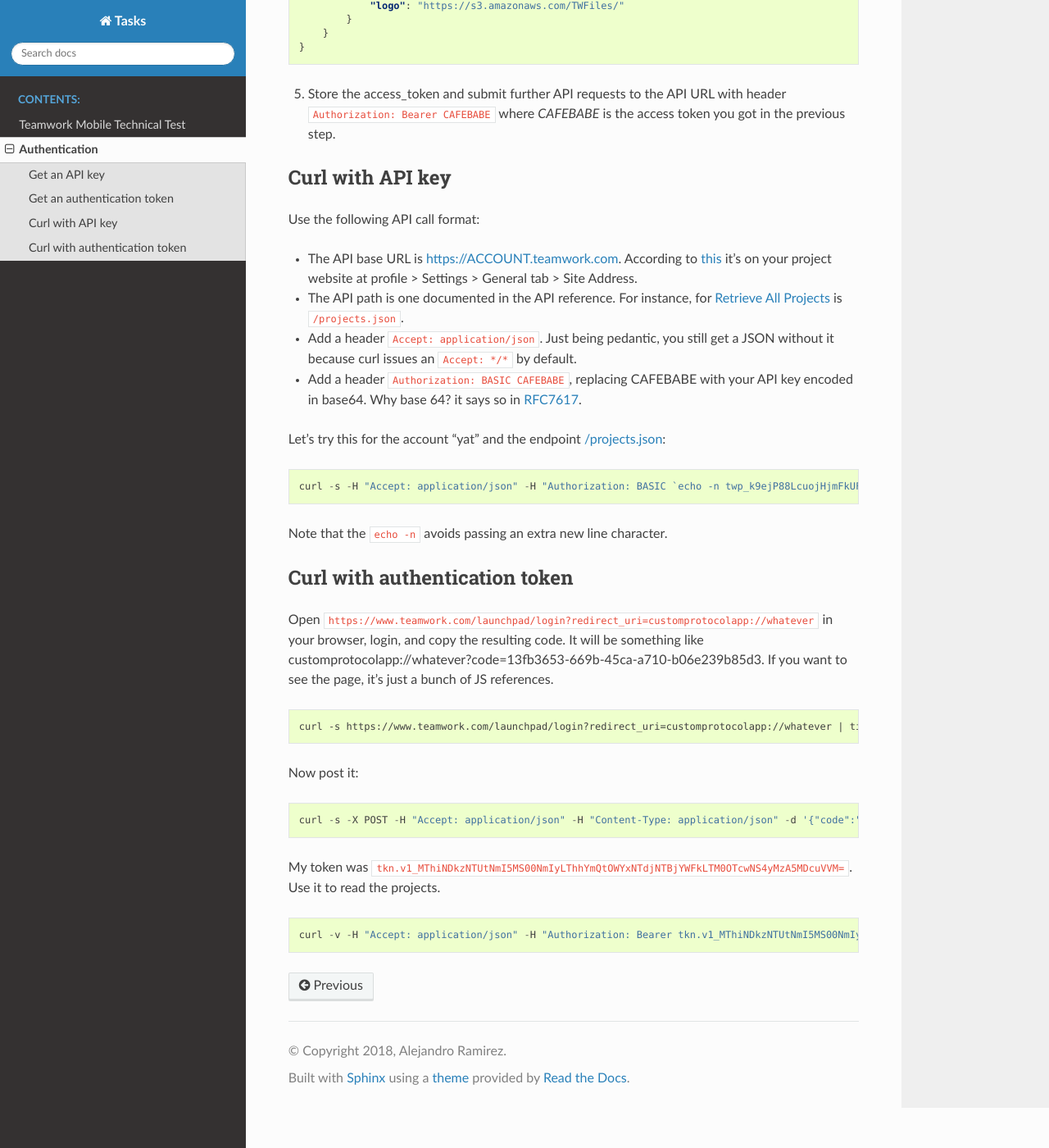
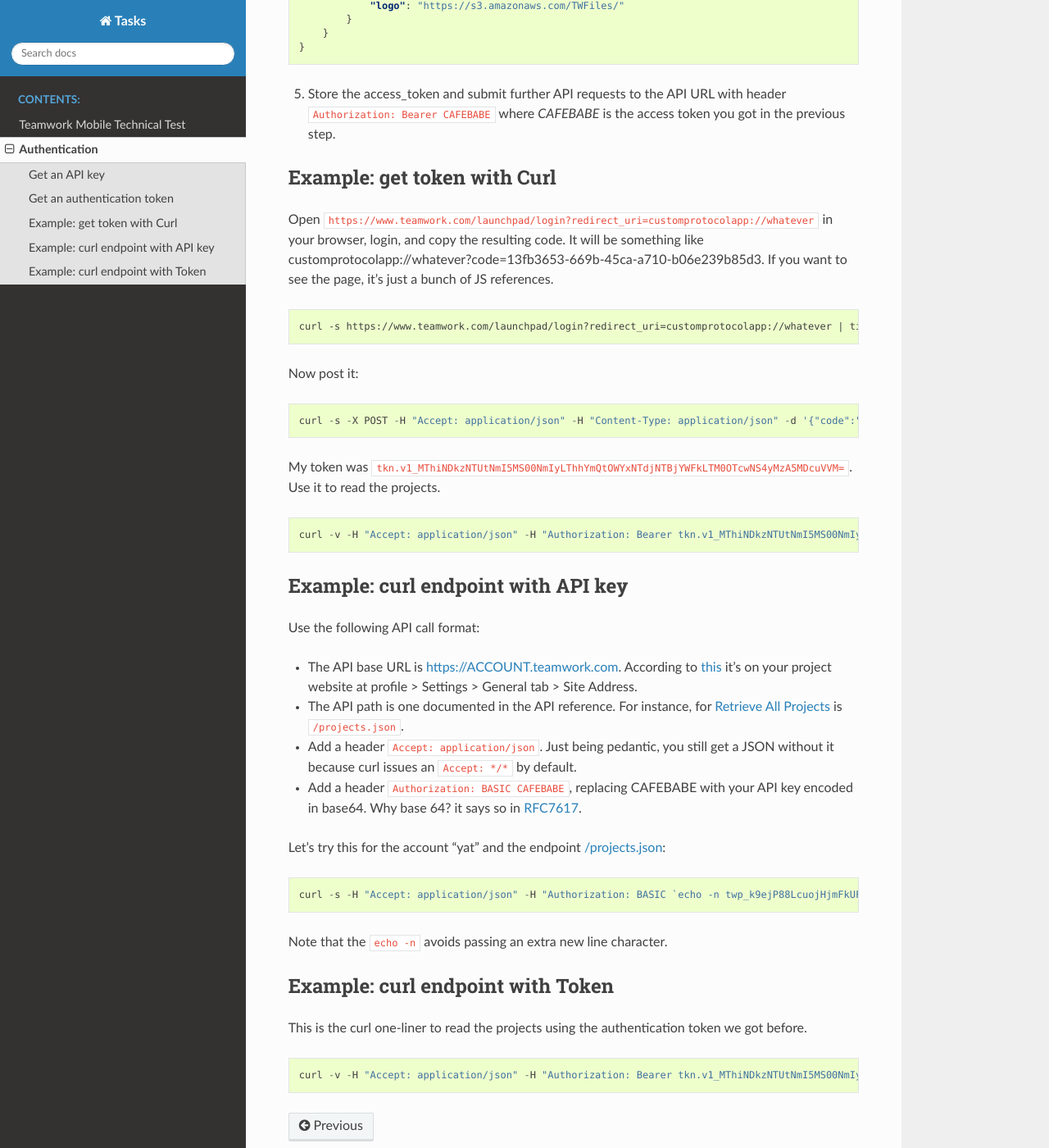
Before and after one commit to j4n0/tasks, a Sphinx documentation site: the page built from sources/docs/Authentication.rst, in a window 1280 px wide and 1400 px high, scrolled down 1230 px. Shown: the whole window at 82% size. Built offline with Sphinx 7.4.7 and the Read the Docs theme 2.0.0, drawn with Linux system fonts in a browser that asks for light colours; part of the change alters nothing that is shown.

```diff
--- a/sources/docs/Authentication.rst
+++ b/sources/docs/Authentication.rst
@@ -28,25 +28,8 @@ My access token response was:
 
 5. Store the access_token and submit further API requests to the API URL with header ``Authorization: Bearer CAFEBABE`` where *CAFEBABE* is the access token you got in the previous step.
 
-
-Curl with API key
------------------
-
-Use the following API call format:
-
-- The API base URL is https://ACCOUNT.teamwork.com. According to `this <https://developer.teamwork.com/projects/finding-your-url-and-api-key/api-key-and-url>`_ it’s on your project website at profile > Settings > General tab > Site Address.
-- The API path is one documented in the API reference. For instance, for `Retrieve All Projects <https://developer.teamwork.com/projects/projects/retrieve-all-projects>`_ is ``/projects.json``.
-- Add a header ``Accept: application/json``. Just being pedantic, you still get a JSON without it because curl issues an ``Accept: */*`` by default.
-- Add a header ``Authorization: BASIC CAFEBABE``, replacing CAFEBABE with your API key encoded in base64. Why base 64? it says so in `RFC7617 <http://www.rfc-editor.org/rfc/rfc7617.txt>`_.
-
-Let’s try this for the account “yat” and the endpoint `/projects.json <https://developer.teamwork.com/projects/projects/retrieve-all-projects>`_::
-
-    curl -s -H "Accept: application/json" -H "Authorization: BASIC `echo -n twp_k9ejP88LcuojHjmFkUFuYIUNYalg | base64`" https://yat.teamwork.com/projects.json | python -mjson.tool
-
-Note that the ``echo -n`` avoids passing an extra new line character.
-
-Curl with authentication token
-------------------------------
+Example: get token with Curl
+----------------------------
 
 Open ``https://www.teamwork.com/launchpad/login?redirect_uri=customprotocolapp://whatever`` in your browser, login, and copy the resulting code. It will be something like customprotocolapp://whatever?code=13fb3653-669b-45ca-a710-b06e239b85d3. If you want to see the page, it’s just a bunch of JS references.
 ::
@@ -62,3 +45,28 @@ My token was ``tkn.v1_MThiNDkzNTUtNmI5MS00NmIyLThhYmQtOWYxNTdjNTBjYWFkLTM0OTcwNS
 ::
 
     curl -v -H "Accept: application/json" -H "Authorization: Bearer tkn.v1_MThiNDkzNTUtNmI5MS00NmIyLThhYmQtOWYxNTdjNTBjYWFkLTM0OTcwNS4yMzA5MDcuVVM=" https://yat.teamwork.com/projects.json | python -mjson.tool
+
+
+Example: curl endpoint with API key
+-----------------------------------
+
+Use the following API call format:
+
+- The API base URL is https://ACCOUNT.teamwork.com. According to `this <https://developer.teamwork.com/projects/finding-your-url-and-api-key/api-key-and-url>`_ it’s on your project website at profile > Settings > General tab > Site Address.
+- The API path is one documented in the API reference. For instance, for `Retrieve All Projects <https://developer.teamwork.com/projects/projects/retrieve-all-projects>`_ is ``/projects.json``.
+- Add a header ``Accept: application/json``. Just being pedantic, you still get a JSON without it because curl issues an ``Accept: */*`` by default.
+- Add a header ``Authorization: BASIC CAFEBABE``, replacing CAFEBABE with your API key encoded in base64. Why base 64? it says so in `RFC7617 <http://www.rfc-editor.org/rfc/rfc7617.txt>`_.
+
+Let’s try this for the account “yat” and the endpoint `/projects.json <https://developer.teamwork.com/projects/projects/retrieve-all-projects>`_::
+
+    curl -s -H "Accept: application/json" -H "Authorization: BASIC `echo -n twp_k9ejP88LcuojHjmFkUFuYIUNYalg | base64`" https://yat.teamwork.com/projects.json | python -mjson.tool
+
+Note that the ``echo -n`` avoids passing an extra new line character.
+
+Example: curl endpoint with Token
+---------------------------------
+
+This is the curl one-liner to read the projects using the authentication token we got before.
+::
+
+    curl -v -H "Accept: application/json" -H "Authorization: Bearer tkn.v1_MThiNDkzNTUtNmI5MS00NmIyLThhYmQtOWYxNTdjNTBjYWFkLTM0OTcwNS4yMzA5MDcuVVM=" https://yat.teamwork.com/projects.json | python -mjson.tool
```
Also changed, not shown: 2 other files.
